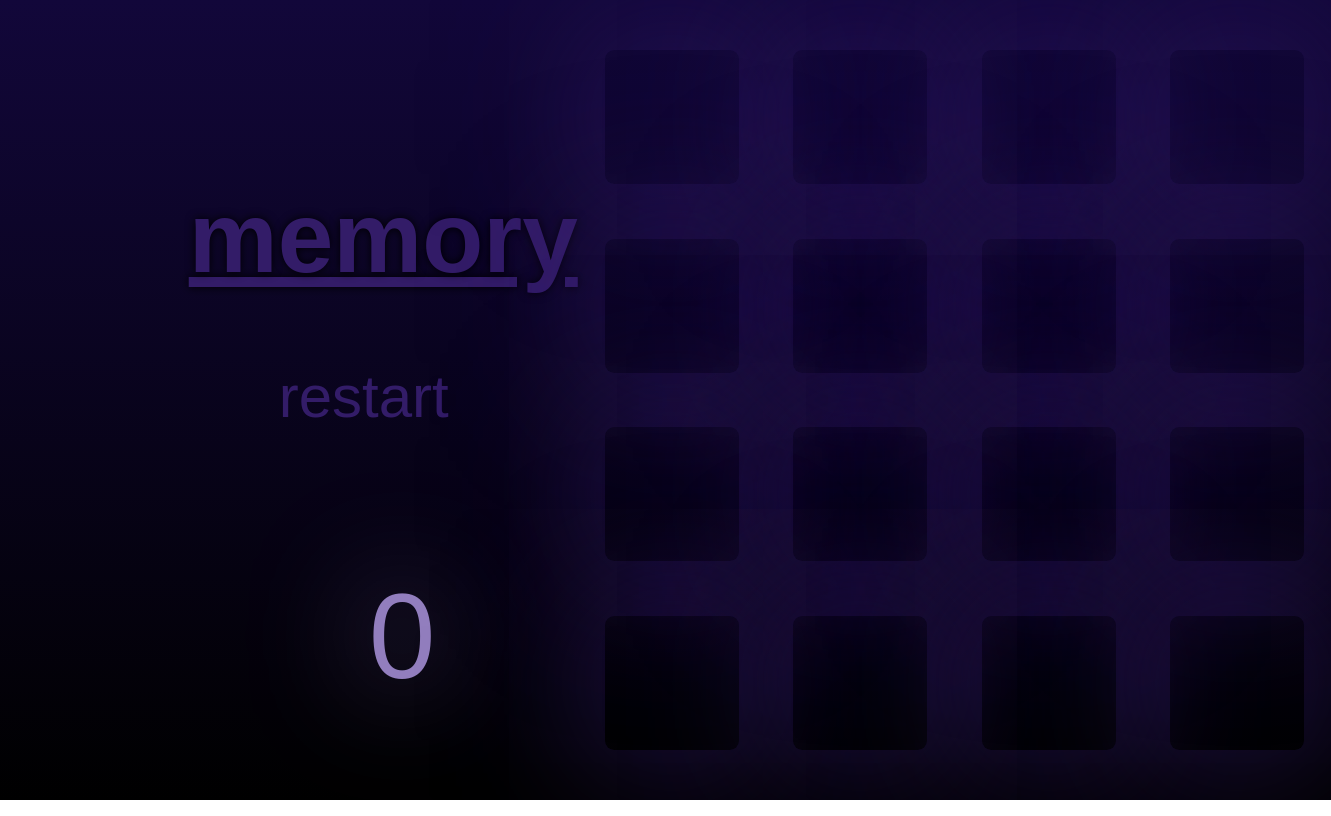
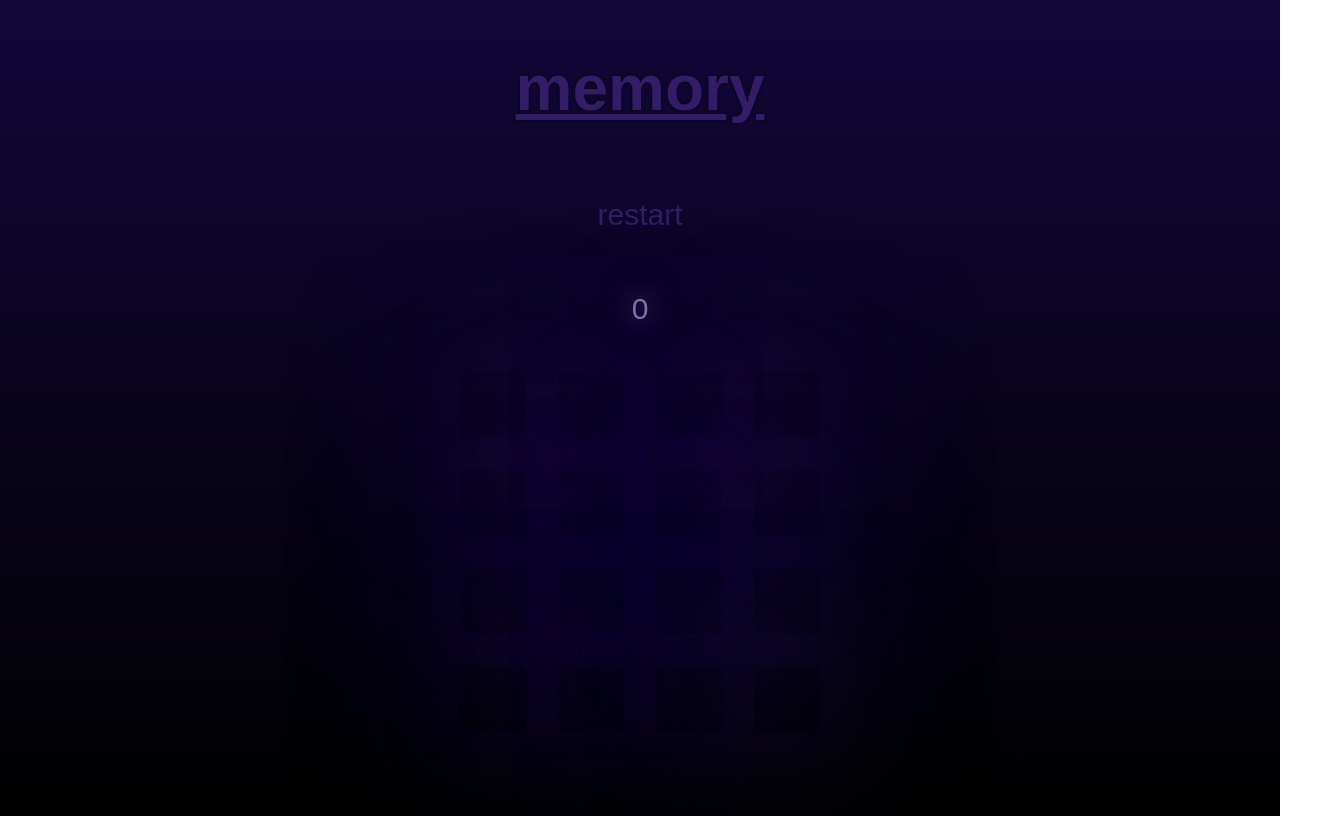
Before and after one commit to fishxsea/Memory-Game-Springboard, a plain HTML site: page index.html in a window 1280 px wide. Shown: the whole page, 1331 px wide, since content can reach past the window. Drawn offline with Linux system fonts and the light colour scheme; a web font is replaced by a local one.

Commit message:
reformated game board

```diff
--- a/app.js
+++ b/app.js
@@ -1,6 +1,6 @@
 const squares = document.querySelectorAll('.square')
 const restart = document.querySelector('#restart')
-const container = document.querySelector('.container')
+const container = document.querySelector('#container')
 const score = document.querySelector('.score')
 
 let foundPairs = 0; // End game on 8
--- a/index.html
+++ b/index.html
@@ -13,13 +13,22 @@
 
   <body>
 
+    <div id="container">
 
       <div class="top">
+
+        <div id="title">
           <h1>memory</h1>
+        </div>
+
+        <div class="res-score">
           <p id="restart"><span>restart</span></p>
           <p class="score">0</p>
         </div>
-    <div class="container">
+
+      </div>
+
+      <div class="grid-container">
         <div class="grid">
           <div class="square"></div>
           <div class="square"></div>
@@ -45,6 +54,7 @@
           <div class="square"></div>
         </div>
       </div>
+    </div>
 
 
 
--- a/styles.css
+++ b/styles.css
@@ -1,9 +1,4 @@
 body {
-  margin: 0;
-  padding: 0;
-  display: flex;
-  justify-content: center;
-  align-items: center;
 
   background-image: linear-gradient(#12073a, #000000);
   height: 100vh;
@@ -11,40 +6,38 @@ body {
   font-family: 'Montserrat Subrayada', sans-serif;
 }
 
-.container {
+#container {
   display: flex;
+  flex-direction: column;
+}
+
+.top {
+  display: flex;
+  flex-direction: column;
   justify-content: center;
   align-items: center;
 }
 
-.container.unclickable {
-  pointer-events: none;
+.res-score {
+  display: flex;
+  justify-content: space-between;
+  flex-direction: column;
+
 }
 
-.top {
-  display: inline-block;
-  justify-content: center;
-  align-items: center;
-  margin-left: 15em;
-  margin-bottom: 15em;
-}
-
-h1 {
+#title {
   text-decoration: underline;
   color: rgb(51, 28, 104);
-  font-size: 100px;
+  font-size: 2rem;
   user-select: none;
   text-shadow: 0 0 .1em rgb(0, 0, 0);
   transition: 400ms;
 }
 
 
-#restart span {
-  padding: 0;
-  margin-left: 1.5em;
-
+#restart {
   color: rgb(51, 28, 104);
-  font-size: 60px;
+  font-size: 30px;
   user-select: none;
   transition: 300ms;
   cursor: pointer;
@@ -56,14 +49,22 @@ h1 {
 }
 
 .score {
-  position: absolute;
   color: rgb(146, 126, 190);
-  font-size: 120px;
-  margin-left: 1.5em;
+  font-size: 30px;
   user-select: none;
-  text-shadow: 0 0 1em rgb(146, 126, 190)
+  text-shadow: 0 0 1em rgb(146, 126, 190);
+  text-align: center;
 }
 
+.grid-container {
+  display: flex;
+  justify-content: center;
+  align-items: center;
+}
+
+.grid-container.unclickable {
+  pointer-events: none;
+}
 
 .grid {
   display: flex;
@@ -74,11 +75,10 @@ h1 {
   text-align: center;
   color: white;
   background-color: transparent;
-  border: 3px solid transparent;
-  width: 8em;
-  height: 8em;
-  margin: 1.7em;
-
+  border: .1rem solid transparent;
+  width: 4rem;
+  height: 4rem;
+  margin: 1rem;
   border-radius: 7%;
   position: relative;
   box-shadow: 0 0 10em rgb(51, 28, 104);
@@ -116,13 +116,11 @@ h1 {
   /* background-color: #ff7300; */
   transform: rotate(45deg);
   border-color: white;
-  color: #3200a8;
-  color: #00b2f9;
-  color: #b25bcc;
-  color: #7700ff;
-  color: #05789b;
-  color: #2e0085;
-  color: #00f9cf;
-  color: #f900f9;
 
 }
+
+/* helper */
+
+.unclickable {
+  pointer-events: none;
+}
```
Lines whose indentation alone changed are shown as unchanged.
